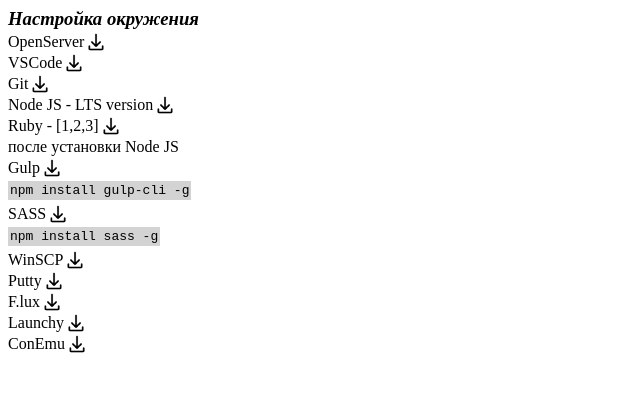
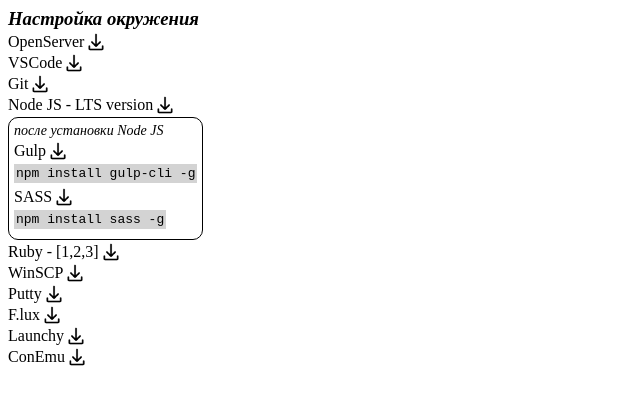
Before and after one commit to kuznetsovandrey76/env, a plain HTML site: page index.html in a window 1280 px wide. Shown: the whole page, without its empty margins (0-640 px from the left). Drawn offline with Linux system fonts and the light colour scheme.

Commit message:
update style v1.0

```diff
--- a/index.html
+++ b/index.html
@@ -34,6 +34,17 @@
             padding: 2px;
             display: inline-block;
         }
+        .nodejs {
+            border: 1px solid black;
+            display: inline-block;
+            border-radius: 10px;
+            padding: 5px;
+            margin-bottom: 3px;
+        }
+        .nodejs__title {
+            font-size: 14px;
+            font-style: italic;
+        }
     </style>
 </head>
 <body>
@@ -42,14 +53,14 @@
     <p class="download">VSCode <a href="https://code.visualstudio.com/"></a></p>
     <p class="download">Git <a href="https://git-scm.com/"></a></p>
     <p class="download">Node JS - LTS version<a href="https://nodejs.org/en/"></a></p>
+    <div class="nodejs">
+        <p class="nodejs__title">после установки Node JS</p>
+        <p class="download">Gulp <a href="http://gulpjs.com/"></a></p>
+        <code>npm install gulp-cli -g</code>
+        <p class="download">SASS <a href="http://sass-lang.com/install"></a></p>
+        <code>npm install sass -g</code>
+    </div>
     <p class="download">Ruby - [1,2,3]<a href="http://rubyinstaller.org/"></a></p>
-
-    <p>после установки Node JS</p>
-    <p class="download">Gulp <a href="http://gulpjs.com/"></a></p>
-    <code>npm install gulp-cli -g</code>
-    <p class="download">SASS <a href="http://sass-lang.com/install"></a></p>
-    <code>npm install sass -g</code>
-
     <p class="download">WinSCP <a href="https://winscp.net/eng/download.php"></a></p>
     <p class="download">Putty <a href="https://www.chiark.greenend.org.uk/~sgtatham/putty/latest.html"></a></p>
     <p class="download">F.lux <a href="https://justgetflux.com/"></a></p>
```
